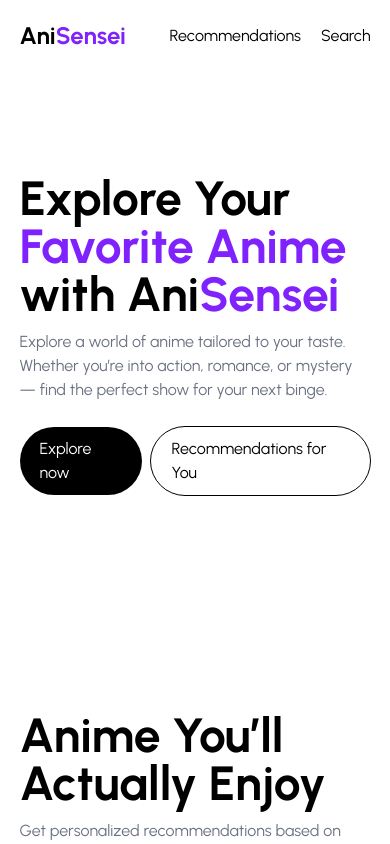
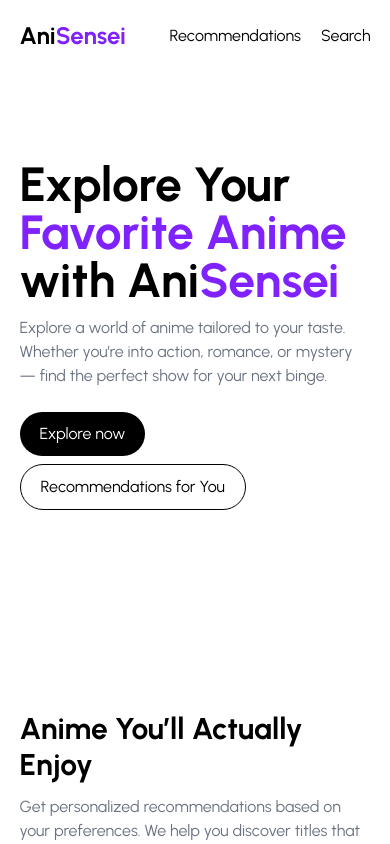
Before and after one commit to EriyaDev/anisensei, a Vue app: page / in a window 390 px wide. Shown: the top 844 px of the page. Built offline with nearby package versions, Linux system fonts and the light colour scheme; no server answers.

Commit message:
styling for mobile

```diff
--- a/src/assets/main.css
+++ b/src/assets/main.css
@@ -25,7 +25,7 @@
 }
 
 .medium-title {
-  @apply text-5xl font-urbanist dark:text-[#fefefe] font-bold;
+  @apply text-3xl md:text-4xl lg:text-5xl font-urbanist dark:text-[#fefefe] font-bold;
 }
 
 .small-title {
--- a/src/components/HeroSection.vue
+++ b/src/components/HeroSection.vue
@@ -28,16 +28,16 @@ defineProps({
             Explore a world of anime tailored to your taste. Whether you’re into action, romance, or
             mystery — find the perfect show for your next binge.
           </p>
-          <div class="flex flex-row gap-2 items-center mt-3">
+          <div class="flex flex-col md:flex-row gap-2 md:items-center mt-3">
             <a
               href="#search"
-              class="py-2.5 px-5 hover:bg-gray-900 transition-all rounded-full bg-black text-white font-urbanist"
+              class="py-2.5 px-5 hover:bg-gray-900 transition-all rounded-full bg-black w-fit text-white font-urbanist"
             >
               Explore now
             </a>
             <a
               href="#recommendations"
-              class="py-2.5 px-5 hover:brightness-95 transition-all rounded-full bg-white text-black border border-black font-urbanist"
+              class="py-2.5 px-5 hover:brightness-95 transition-all rounded-full bg-white w-fit text-black border border-black font-urbanist"
             >
               Recommendations for You
             </a>
--- a/src/main.js
+++ b/src/main.js
@@ -15,7 +15,7 @@ AOS.init({
 })
 
 var manySwiper = new Swiper('.many-swiper', {
-  slidesPerView: 1.1,
+  slidesPerView: 1.3,
   spaceBetween: 30,
   grabCursor: true,
   pagination: {
@@ -23,7 +23,7 @@ var manySwiper = new Swiper('.many-swiper', {
   },
   breakpoints: {
     640: {
-      slidesPerView: 1.7,
+      slidesPerView: 1.4,
       spaceBetween: 20,
     },
     768: {
```
